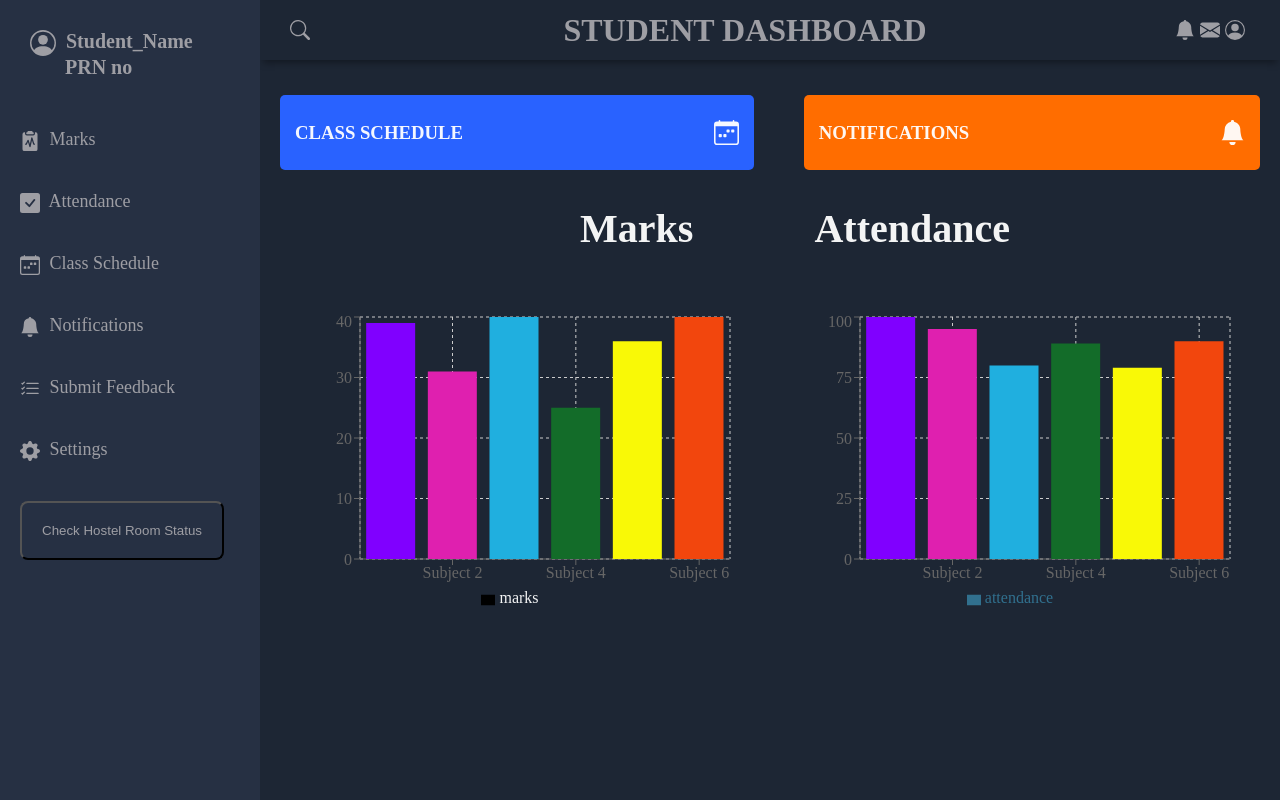
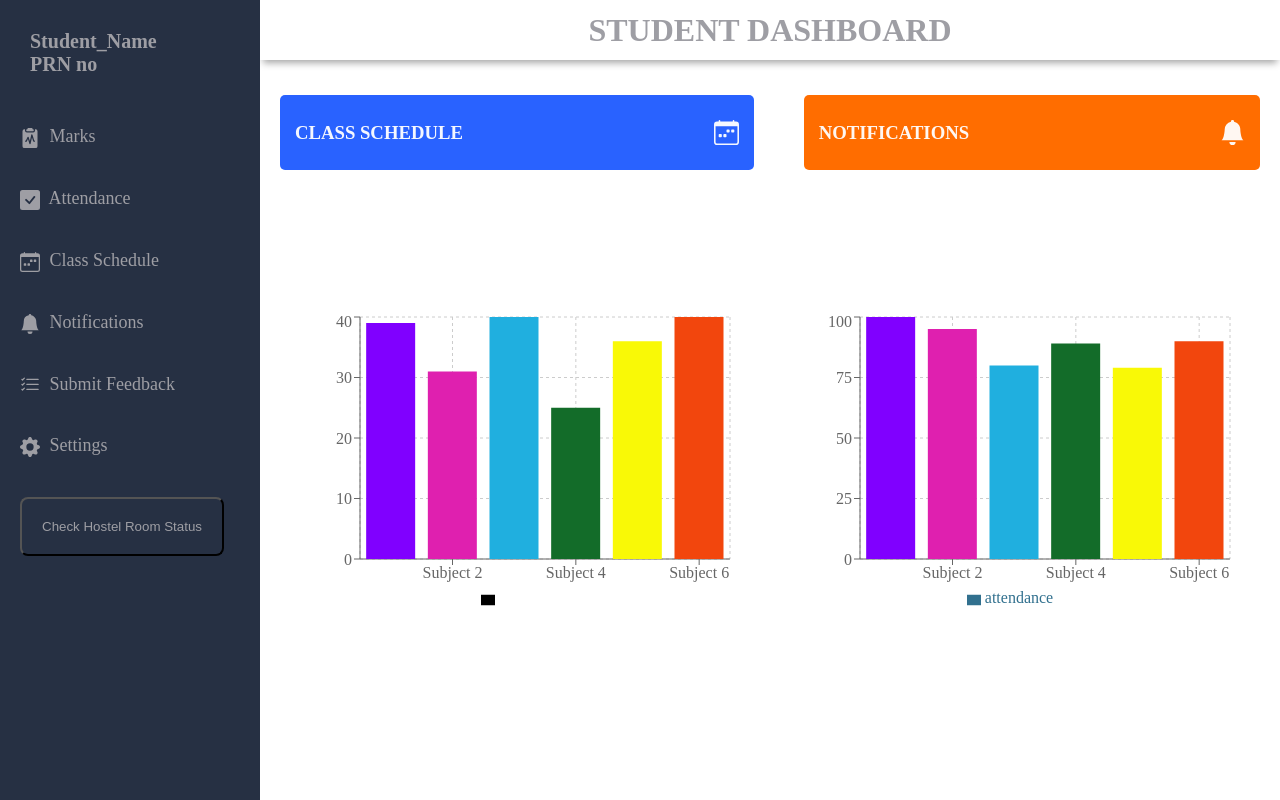
Before and after one commit to harshini16/student-dashboard, a React (Vite) app in the folder Frontend/: page / in a window 1280 px wide. Built offline with nearby package versions, Linux system fonts and the light colour scheme.

Commit message:
bg color, header, icons

```diff
--- a/Frontend/src/App.css
+++ b/Frontend/src/App.css
@@ -1,7 +1,7 @@
 body {
   margin: 0;
   padding: 0;
-  background-color: #1d2634;
+  background-color: #ffffff;
   color: #9e9ea4;
   font-family: "Montserrate", "sans-serif";
 }
@@ -44,9 +44,13 @@ body {
   height: 60px;
   display: flex;
   align-items: center;
-  justify-content: space-between;
-  padding: 0 30px 0 30px;
+  justify-content: center;
+  padding: 0 30px;
   box-shadow: 0 6px 7px -3px rgba(0, 0, 0, 0.35);
+}
+.heading {
+  text-align: center;
+  margin: 0;
 }
 
 .menu-icon {
--- a/Frontend/src/Header.jsx
+++ b/Frontend/src/Header.jsx
@@ -7,15 +7,7 @@ function Header({OpenSidebar}) {
         <div className='menu-icon'>
             <BsJustify className='icon' onClick={OpenSidebar}/>
         </div>
-        <div className="header-left">
-            <BsSearch className='icon' />
-        </div>
         <h1 className='heading'>STUDENT DASHBOARD</h1>
-        <div className="header-right">
-            <BsFillBellFill className='icon'/>
-            <BsFillEnvelopeFill className='icon' />
-            <BsPersonCircle className='icon' />
-        </div>
     </header>
   )
 }
--- a/Frontend/src/Sidebar.jsx
+++ b/Frontend/src/Sidebar.jsx
@@ -1,5 +1,5 @@
 import React from 'react'
-import { BsPersonCircle,BsFillClipboard2PulseFill, BsFillCheckSquareFill , BsCalendarWeek, BsFillBellFill, BsListCheck, BsFillMenuButtonWideFill, BsFillGearFill } from 'react-icons/bs';
+import { BsPersonCircle,BsFillClipboard2PulseFill, BsFillCheckSquareFill , BsCalendarWeek, BsFillBellFill, BsListCheck,  BsFillGearFill } from 'react-icons/bs';
 import axios from 'axios';
 import { useState } from 'react';
 
@@ -24,7 +24,7 @@ function Sidebar({openSidebarToggle , OpenSidebar}) {
     <aside id='sidebar' className={openSidebarToggle ? "sidebar-responsive" : ""}>
         <div className='sidebar-title'>
             <div className='sidebar-brand'>
-                <BsPersonCircle className='icon_header'/> Student_Name <br /> &nbsp;&nbsp;&nbsp;&nbsp;&nbsp;&nbsp; PRN no
+                 Student_Name <br /> PRN no
             </div>
             <span className='icon close_icon' onClick={OpenSidebar}>X</span>
         </div>
```
